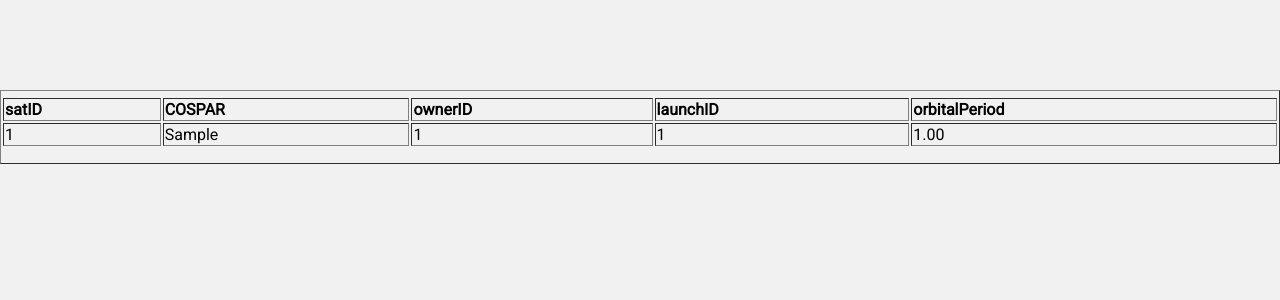
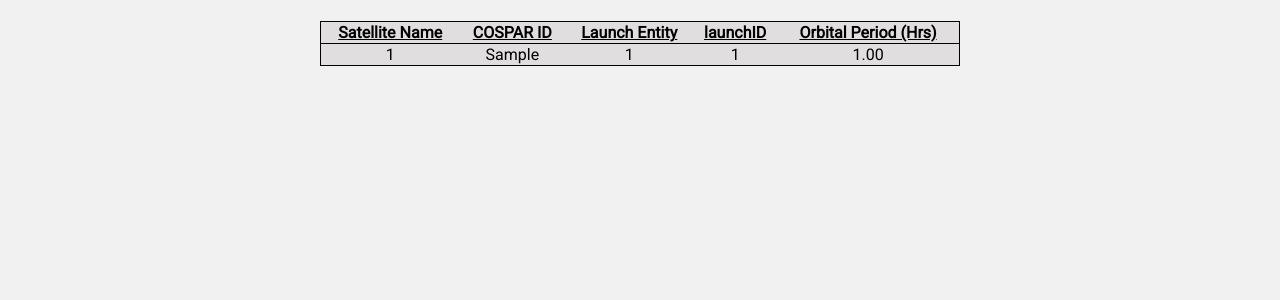
Before and after one commit to trelkins3/CS340-Final-Project, a PHP site: page /satelliteDB.php in a window 1280 px wide. Shown: the part 111-411 px from the top of the page. Run offline with PHP 8.4, Linux system fonts and the light colour scheme; tables that the repository leaves empty hold one stand-in row (values such as "Sample post"); data that the repository does not hold is empty.

Commit message:
Created prototype object database page

```diff
--- a/BackEnd/OrbitalDB.sql
+++ b/BackEnd/OrbitalDB.sql
@@ -16,7 +16,7 @@ CREATE TABLE Rocket
 );
 
 CREATE TABLE Owner
-(ownerID			VARCHAR(20)							NOT NULL UNIQUE,
+(ownerID			VARCHAR(25)							NOT NULL UNIQUE,
  ownerType			ENUM('Commercial', 'Government')	NOT NULL,
  Location			VARCHAR(20)							DEFAULT NULL,
  Country			VARCHAR(20)							NOT NULL,
--- a/FrontEnd/satelliteDB.php
+++ b/FrontEnd/satelliteDB.php
@@ -20,7 +20,9 @@
 			die('Could not connect: ' . mysql_error());
 		}
 
-		$query = "SELECT * FROM Satellite";
+		$query = 'SELECT satID as "Satellite Name", COSPAR as "COSPAR ID",
+				  ownerID as "Launch Entity", launchID, orbitalPeriod
+				  as "Orbital Period (Hrs)" FROM `Satellite`';
 
 		$result = mysqli_query($conn, $query);
 		if (!$result) {
@@ -30,11 +32,11 @@
 		// get number of columns in table
 		$fields_num = (mysqli_num_fields($result));
 		echo "<h1>$table </h1>";
-		echo "<table id='t01' border='1'><tr>";
+		echo '<table class="t01"><tr>';
 
 		for($i=0; $i<$fields_num; $i++) {
 			$field = mysqli_fetch_field($result);
-			echo "<td><b>$field->name</b></td>";
+			echo "<th><b>$field->name</b></th>";
 		}
 
 		echo "</tr>\n";
@@ -54,6 +56,8 @@
 		}
 		echo "</tr>\n";
 		}
+
+		echo '</table>';
 	?>
 
     <main>
--- a/FrontEnd/style.css
+++ b/FrontEnd/style.css
@@ -39,3 +39,23 @@ table {
 	width: 35%;
 	text-align: right;
 }
+
+.t01{
+	border: 1px solid black;
+	border-collapse: collapse;
+	text-align: center;
+	background-color: #e0dede;
+	width: 50%;
+	margin: auto;
+}
+
+.t01 th {
+	text-decoration: underline;
+	border: none;
+}
+
+.t01 td {
+	border: 1px solid black;
+	border-right: none;
+	border-left: none;
+}
```
